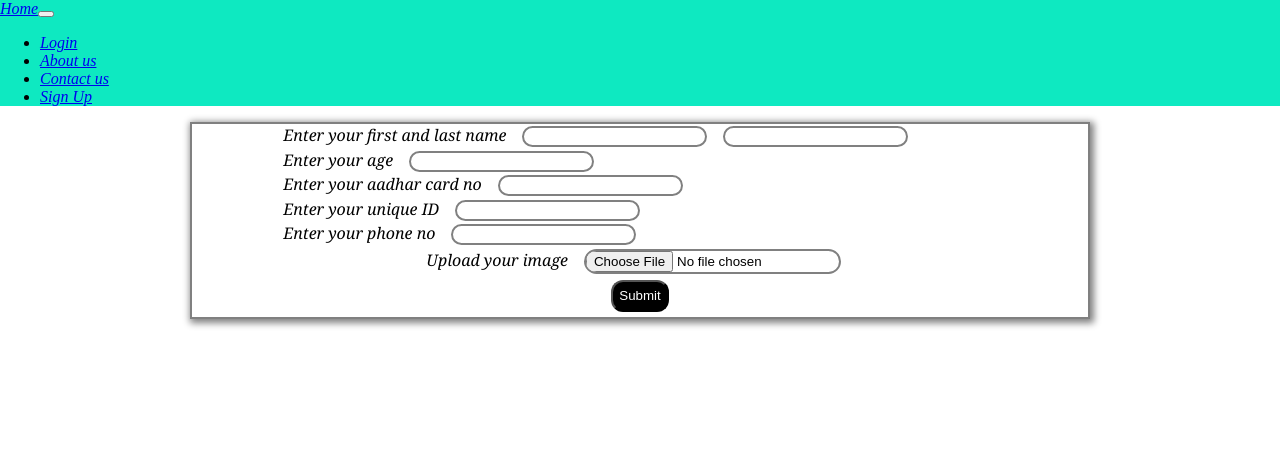
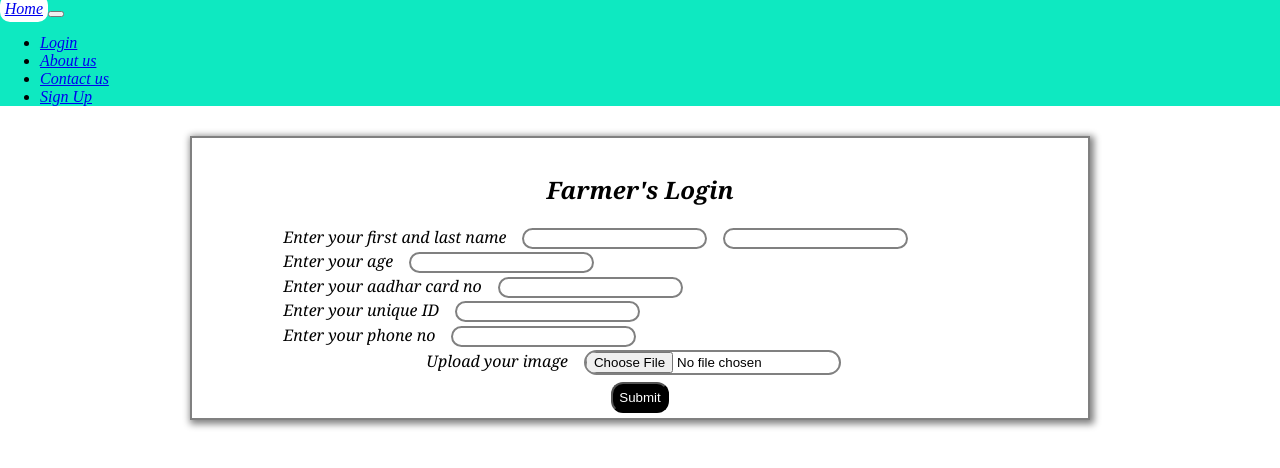
Before and after one commit to parthSoni4/DBMSProject, a React (Create React App) app in the folder client/my-app/: page / in a window 1280 px wide. Shown: the top 468 px of the page. Built offline with nearby package versions, Linux system fonts and the light colour scheme; the HTML template or start-up script is replaced by a standard one.

Commit message:
parth on 7

```diff
--- a/client/my-app/src/App.css
+++ b/client/my-app/src/App.css
@@ -5,23 +5,3 @@ body{
 
 
 /* form css */
-
-.input-group{
-  width: 80%;
-}
-form{
-  border: 2px solid red;
-  width: 80%;
-  display: flex;
-  flex-direction: column;
-  justify-content: center;
-  align-items: center;
-}
-label, input{
-  margin: 0.1rem;
-  margin-right: 0.9rem;
-  border-radius: 10px;
-}
-.input{
-  border-radius: 20px !important;
-}
--- a/client/my-app/src/Components/Form.css
+++ b/client/my-app/src/Components/Form.css
@@ -2,6 +2,8 @@ form {
     /* border: 2px solid yellow; */
     margin: auto;
     box-shadow: 2px 2px 7px 2px grey;
+    margin-top: 1.9rem;
+    padding-top: 0.9rem;
 }
 input {
     margin: 0.5rem;
--- a/client/my-app/src/Components/Form.js
+++ b/client/my-app/src/Components/Form.js
@@ -1,9 +1,11 @@
 import React from "react";
+import "./Form.css"
 
 export default function form() {
   return (
     <>
       <form>
+        <h2 class="my-3">Farmer's Login</h2>
         <div class="input-group">
           {/* <span class="input-group-text">First and last name</span>
            */}
--- a/client/my-app/src/Components/Home.js
+++ b/client/my-app/src/Components/Home.js
@@ -2,7 +2,7 @@ import React from 'react'
 import one from "../Images/one.webp";
 import two from "../Images/two.webp";
 import three from "../Images/three.webp";
-import "./Form.css"
+import "./Home.css"
 
 export default function Home() {
   return (
--- a/client/my-app/src/Components/Navbar.css
+++ b/client/my-app/src/Components/Navbar.css
@@ -3,5 +3,11 @@
     font-style: italic;
     font-family:'Times New Roman', Times, serif;
     /* position:sticky; */
+    /* box-shadow: 2px 2px 7px 2px grey; */
+}
+.navbar-brand:hover{
+    background-color: white;
+    border-radius: 10px;
+    padding: 0.3rem;
 
 }
```
Also changed, not shown: client/my-app/src/Components/Home.css (added).
